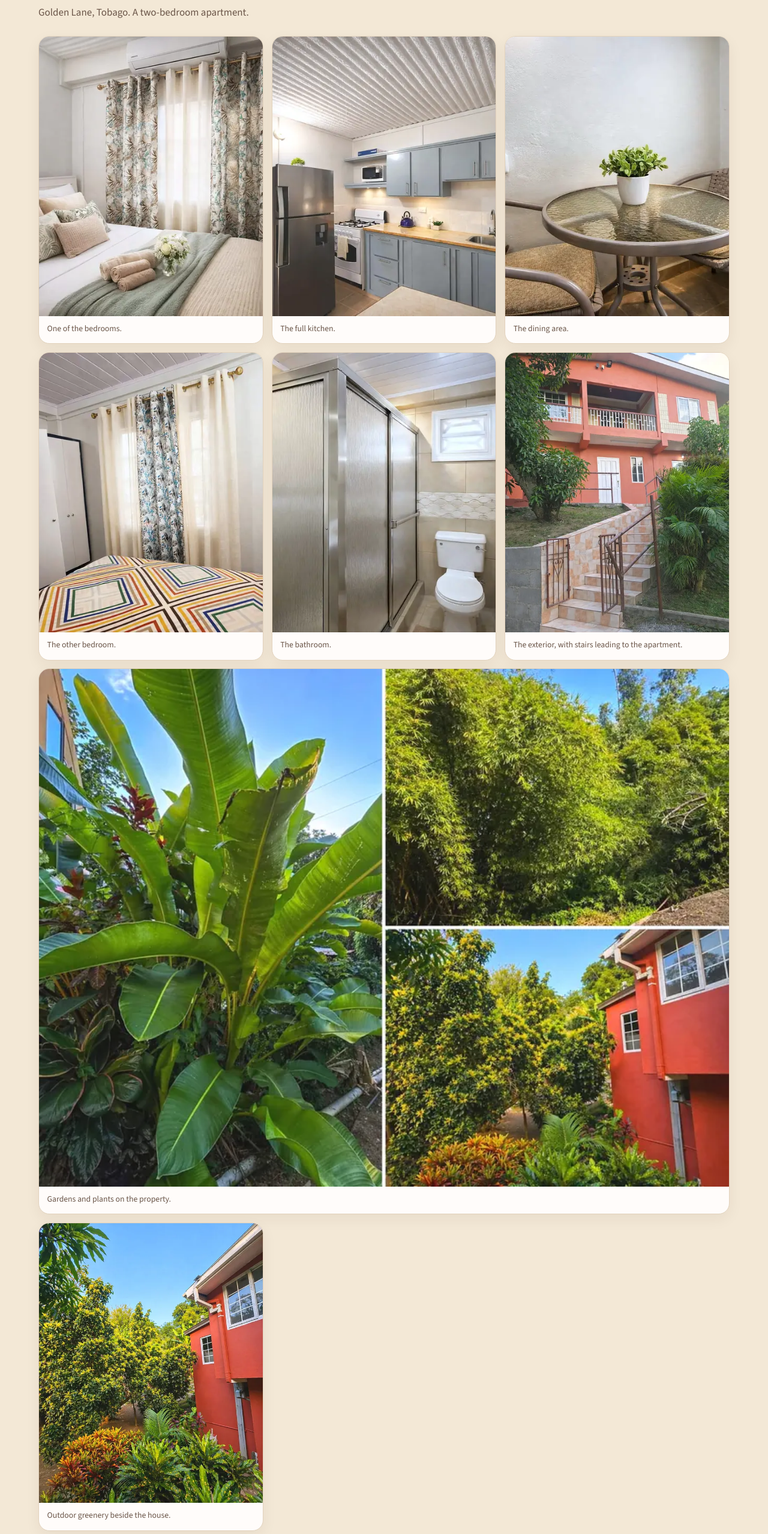
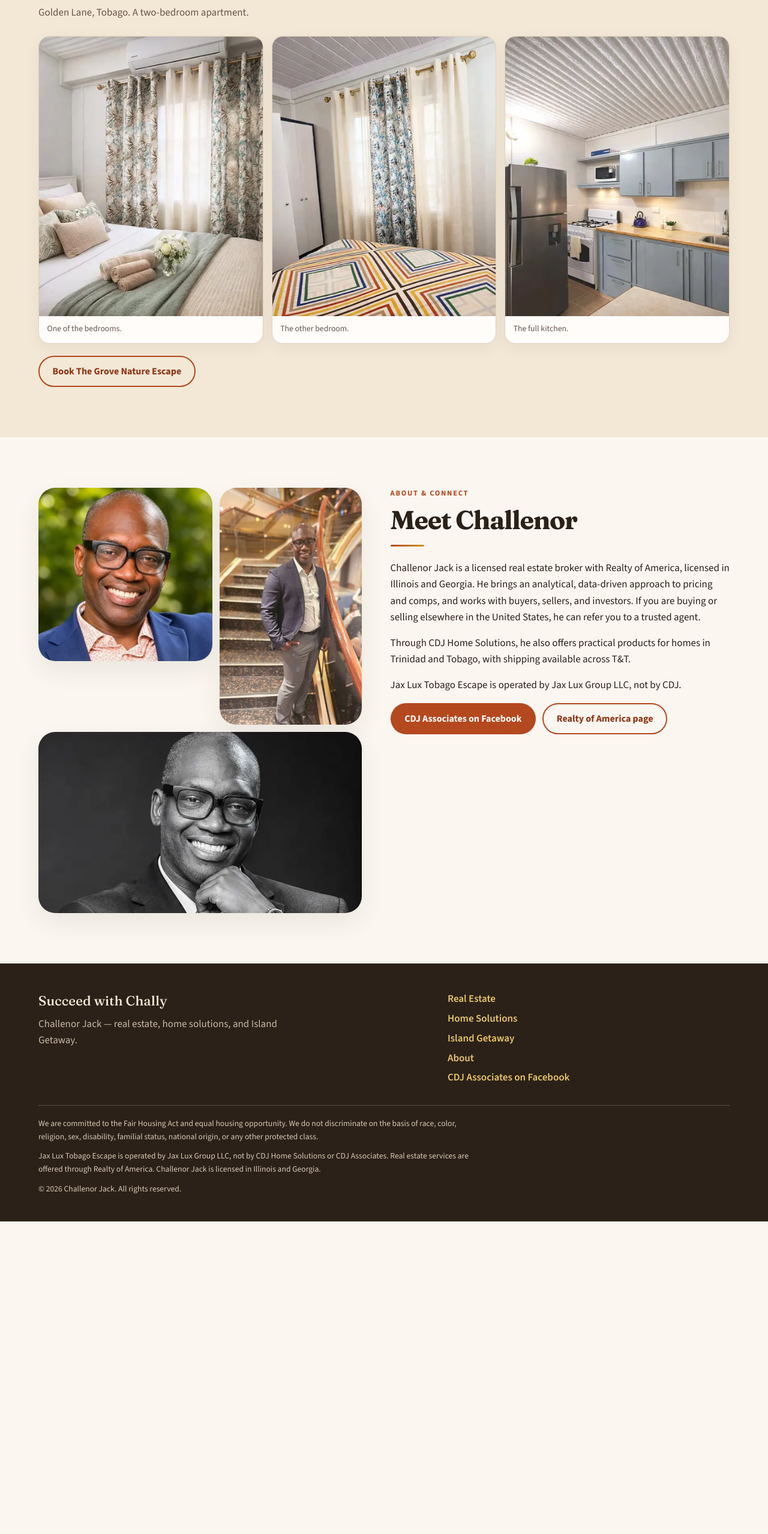
Before and after one commit to chally25/succeedwithchally-site, a plain HTML site: page index.html in a window 1280 px wide. Shown: the part 7412-9969 px from the top of the page at 60% size. After the commit the page ends 9448 px from the top, so only its background shows below. Drawn offline with nearby package versions, Linux system fonts and the light colour scheme.

Commit message:
Show three Grove photos

```diff
--- a/index.html
+++ b/index.html
@@ -286,78 +286,33 @@
 
         <h3 style="margin-top:2.4rem;">The Grove Nature Escape</h3>
         <p class="muted">Golden Lane, Tobago. A two-bedroom apartment.</p>
-        <div class="gallery gallery-luxury" aria-label="Photos of The Grove Nature Escape">
+        <div class="gallery gallery-luxury gallery-trio" aria-label="Photos of The Grove Nature Escape">
         <figure>
           <button type="button" data-full="grove-bedroom-2.jpg" data-alt="Hotel-style bedroom at The Grove Nature Escape with white bedding, layered pillows, a sage throw, and tropical-leaf curtains." data-caption="One of the bedrooms.">
             <picture>
-              <source type="image/webp" srcset="grove-bedroom-2-800.webp 800w, grove-bedroom-2.webp 1600w" sizes="(max-width: 799px) 46vw, 30vw">
-              <img src="grove-bedroom-2-800.jpg" srcset="grove-bedroom-2-800.jpg 800w, grove-bedroom-2.jpg 1600w" sizes="(max-width: 799px) 46vw, 30vw" alt="Hotel-style bedroom at The Grove Nature Escape with white bedding, layered pillows, a sage throw, and tropical-leaf curtains." width="1600" height="1067" loading="lazy" decoding="async">
+              <source type="image/webp" srcset="grove-bedroom-2-800.webp 800w, grove-bedroom-2.webp 1600w" sizes="(max-width: 799px) 92vw, 30vw">
+              <img src="grove-bedroom-2-800.jpg" srcset="grove-bedroom-2-800.jpg 800w, grove-bedroom-2.jpg 1600w" sizes="(max-width: 799px) 92vw, 30vw" alt="Hotel-style bedroom at The Grove Nature Escape with white bedding, layered pillows, a sage throw, and tropical-leaf curtains." width="1600" height="1067" loading="lazy" decoding="async">
             </picture>
           </button>
           <figcaption>One of the bedrooms.</figcaption>
         </figure>
         <figure>
-          <button type="button" data-full="grove-kitchen.jpg" data-alt="Full kitchen at The Grove Nature Escape with grey cabinets, a stainless refrigerator, and a gas range." data-caption="The full kitchen.">
-            <picture>
-              <source type="image/webp" srcset="grove-kitchen-800.webp 800w, grove-kitchen.webp 1600w" sizes="(max-width: 799px) 46vw, 30vw">
-              <img src="grove-kitchen-800.jpg" srcset="grove-kitchen-800.jpg 800w, grove-kitchen.jpg 1600w" sizes="(max-width: 799px) 46vw, 30vw" alt="Full kitchen at The Grove Nature Escape with grey cabinets, a stainless refrigerator, and a gas range." width="1600" height="1067" loading="lazy" decoding="async">
-            </picture>
-          </button>
-          <figcaption>The full kitchen.</figcaption>
-        </figure>
-        <figure>
-          <button type="button" data-full="grove-dining.jpg" data-alt="Dining nook at The Grove Nature Escape with a round glass table and two beige woven chairs." data-caption="The dining area.">
-            <picture>
-              <source type="image/webp" srcset="grove-dining-800.webp 800w, grove-dining.webp 1600w" sizes="(max-width: 799px) 46vw, 30vw">
-              <img src="grove-dining-800.jpg" srcset="grove-dining-800.jpg 800w, grove-dining.jpg 1600w" sizes="(max-width: 799px) 46vw, 30vw" alt="Dining nook at The Grove Nature Escape with a round glass table and two beige woven chairs." width="1600" height="1067" loading="lazy" decoding="async">
-            </picture>
-          </button>
-          <figcaption>The dining area.</figcaption>
-        </figure>
-        <figure>
           <button type="button" data-full="grove-bedroom-1.jpg" data-alt="Bedroom at The Grove Nature Escape with a colorful geometric quilt, navy pillows, and a wardrobe." data-caption="The other bedroom.">
             <picture>
-              <source type="image/webp" srcset="grove-bedroom-1-800.webp 800w, grove-bedroom-1.webp 1600w" sizes="(max-width: 799px) 46vw, 30vw">
-              <img src="grove-bedroom-1-800.jpg" srcset="grove-bedroom-1-800.jpg 800w, grove-bedroom-1.jpg 1600w" sizes="(max-width: 799px) 46vw, 30vw" alt="Bedroom at The Grove Nature Escape with a colorful geometric quilt, navy pillows, and a wardrobe." width="1600" height="1067" loading="lazy" decoding="async">
+              <source type="image/webp" srcset="grove-bedroom-1-800.webp 800w, grove-bedroom-1.webp 1600w" sizes="(max-width: 799px) 92vw, 30vw">
+              <img src="grove-bedroom-1-800.jpg" srcset="grove-bedroom-1-800.jpg 800w, grove-bedroom-1.jpg 1600w" sizes="(max-width: 799px) 92vw, 30vw" alt="Bedroom at The Grove Nature Escape with a colorful geometric quilt, navy pillows, and a wardrobe." width="1600" height="1067" loading="lazy" decoding="async">
             </picture>
           </button>
           <figcaption>The other bedroom.</figcaption>
         </figure>
         <figure>
-          <button type="button" data-full="grove-bath.jpg" data-alt="Bathroom at The Grove Nature Escape with a frosted sliding-door shower and beige tile." data-caption="The bathroom.">
+          <button type="button" data-full="grove-kitchen.jpg" data-alt="Full kitchen at The Grove Nature Escape with grey cabinets, a stainless refrigerator, and a gas range." data-caption="The full kitchen.">
             <picture>
-              <source type="image/webp" srcset="grove-bath-800.webp 800w, grove-bath.webp 1600w" sizes="(max-width: 799px) 46vw, 30vw">
-              <img src="grove-bath-800.jpg" srcset="grove-bath-800.jpg 800w, grove-bath.jpg 1600w" sizes="(max-width: 799px) 46vw, 30vw" alt="Bathroom at The Grove Nature Escape with a frosted sliding-door shower and beige tile." width="1600" height="1067" loading="lazy" decoding="async">
+              <source type="image/webp" srcset="grove-kitchen-800.webp 800w, grove-kitchen.webp 1600w" sizes="(max-width: 799px) 92vw, 30vw">
+              <img src="grove-kitchen-800.jpg" srcset="grove-kitchen-800.jpg 800w, grove-kitchen.jpg 1600w" sizes="(max-width: 799px) 92vw, 30vw" alt="Full kitchen at The Grove Nature Escape with grey cabinets, a stainless refrigerator, and a gas range." width="1600" height="1067" loading="lazy" decoding="async">
             </picture>
           </button>
-          <figcaption>The bathroom.</figcaption>
-        </figure>
-        <figure>
-          <button type="button" data-full="grove-exterior.jpg" data-alt="Coral two-story exterior of The Grove Nature Escape with a tiled outdoor staircase and tropical landscaping." data-caption="The exterior, with stairs leading to the apartment.">
-            <picture>
-              <source type="image/webp" srcset="grove-exterior-800.webp 800w, grove-exterior.webp 1066w" sizes="(max-width: 799px) 46vw, 30vw">
-              <img src="grove-exterior-800.jpg" srcset="grove-exterior-800.jpg 800w, grove-exterior.jpg 1066w" sizes="(max-width: 799px) 46vw, 30vw" alt="Coral two-story exterior of The Grove Nature Escape with a tiled outdoor staircase and tropical landscaping." width="1066" height="1600" loading="lazy" decoding="async">
-            </picture>
-          </button>
-          <figcaption>The exterior, with stairs leading to the apartment.</figcaption>
-        </figure>
-        <figure class="is-wide is-land">
-          <button type="button" data-full="grove-garden.jpg" data-alt="Tropical plants around The Grove Nature Escape, including a banana plant and a garden beside the coral house." data-caption="Gardens and plants on the property.">
-            <picture>
-              <source type="image/webp" srcset="grove-garden-800.webp 800w, grove-garden.webp 1600w" sizes="(max-width: 799px) 46vw, 30vw">
-              <img src="grove-garden-800.jpg" srcset="grove-garden-800.jpg 800w, grove-garden.jpg 1600w" sizes="(max-width: 799px) 46vw, 30vw" alt="Tropical plants around The Grove Nature Escape, including a banana plant and a garden beside the coral house." width="1600" height="1200" loading="lazy" decoding="async">
-            </picture>
-          </button>
-          <figcaption>Gardens and plants on the property.</figcaption>
-        </figure>
-        <figure>
-          <button type="button" data-full="grove-greenery.jpg" data-alt="Outdoor greenery beside The Grove Nature Escape, with trees, crotons, and a clear blue sky." data-caption="Outdoor greenery beside the house.">
-            <picture>
-              <source type="image/webp" srcset="grove-greenery-800.webp 800w, grove-greenery.webp 1280w" sizes="(max-width: 799px) 46vw, 30vw">
-              <img src="grove-greenery-800.jpg" srcset="grove-greenery-800.jpg 800w, grove-greenery.jpg 1280w" sizes="(max-width: 799px) 46vw, 30vw" alt="Outdoor greenery beside The Grove Nature Escape, with trees, crotons, and a clear blue sky." width="1280" height="1600" loading="lazy" decoding="async">
-            </picture>
-          </button>
-          <figcaption>Outdoor greenery beside the house.</figcaption>
+          <figcaption>The full kitchen.</figcaption>
         </figure>
         </div>
         <div class="cta-row">
--- a/styles.css
+++ b/styles.css
@@ -426,6 +426,10 @@ h3 {
 .gallery-luxury .is-wide { grid-column: 1 / -1; }
 .gallery-luxury .is-wide img { aspect-ratio: 16 / 10; object-position: center; }
 .gallery-luxury .is-land img { aspect-ratio: 4 / 3; object-position: center; }
+
+.gallery-trio {
+  grid-template-columns: 1fr;
+}
 .gallery figcaption {
   padding: 0.7rem 0.85rem 0.9rem;
   font-size: 0.86rem;
```
